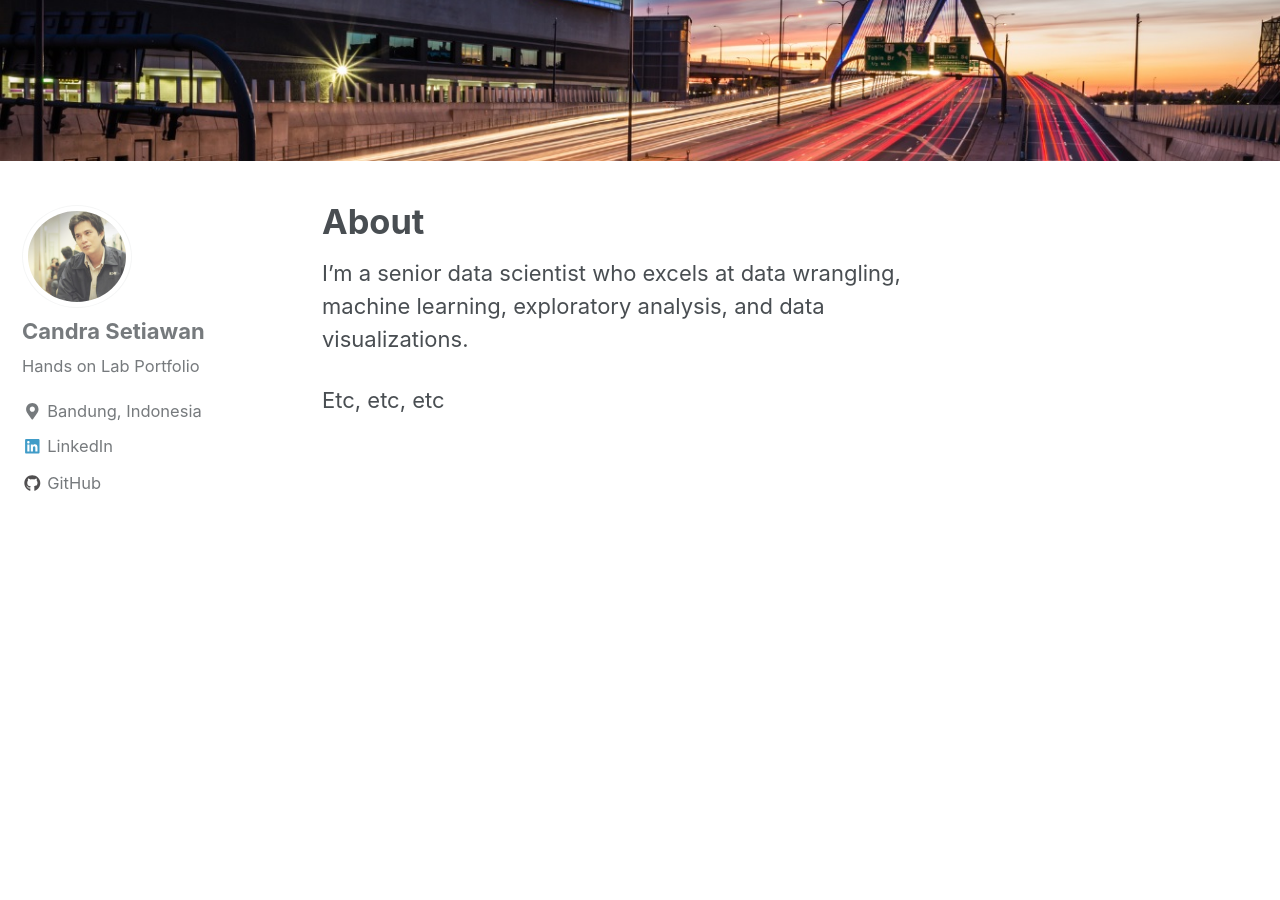
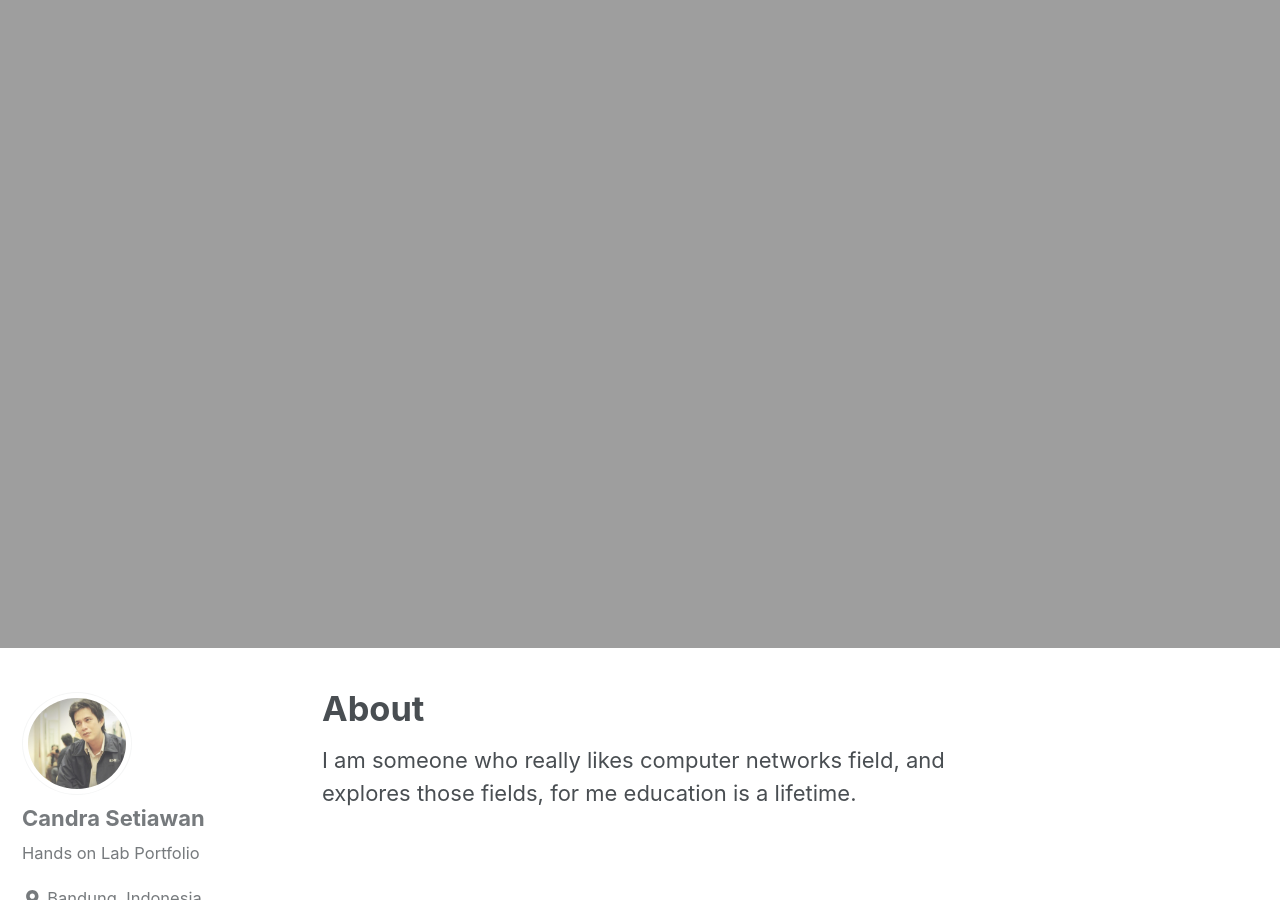
Before and after one commit to candrasetiawan/candrasetiawan.github.io, a Jekyll site: the page built from _pages/about.md, in a window 1280 px wide and 900 px high, scrolled down 412 px. Built offline with Jekyll 4.4.1, drawn with Linux system fonts in a browser that asks for light colours; nearby versions of some CDN libraries.

Commit message:
Update about.md

```diff
--- a/_pages/about.md
+++ b/_pages/about.md
@@ -2,9 +2,7 @@
 title: "About"
 permalink: /about/
 header:
-  image: "/images/zakim.jpg"
+  image: "/images/kelaparapet.jpg"
 ---
 
-I'm a senior data scientist who excels at data wrangling, machine learning, exploratory analysis, and data visualizations.
-
-Etc, etc, etc
+I am someone who really likes computer networks field, and explores those fields, for me education is a lifetime.
```
